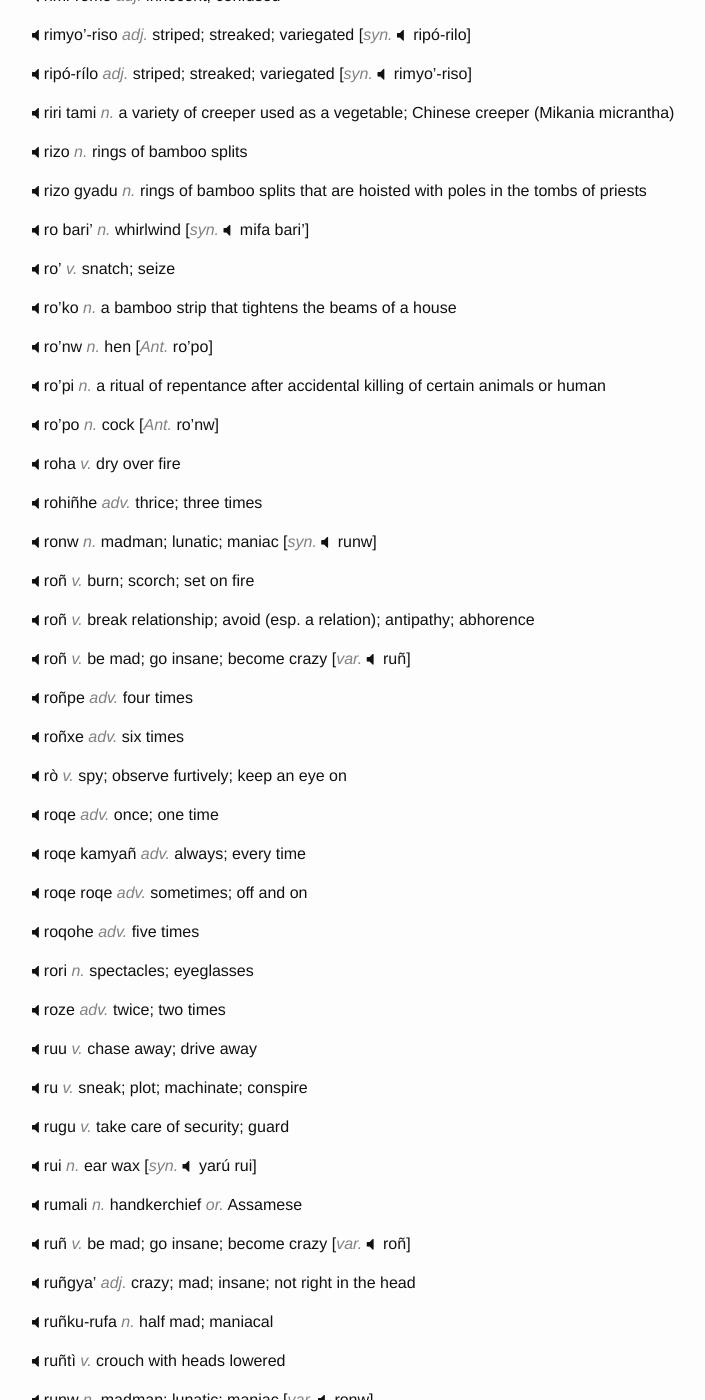
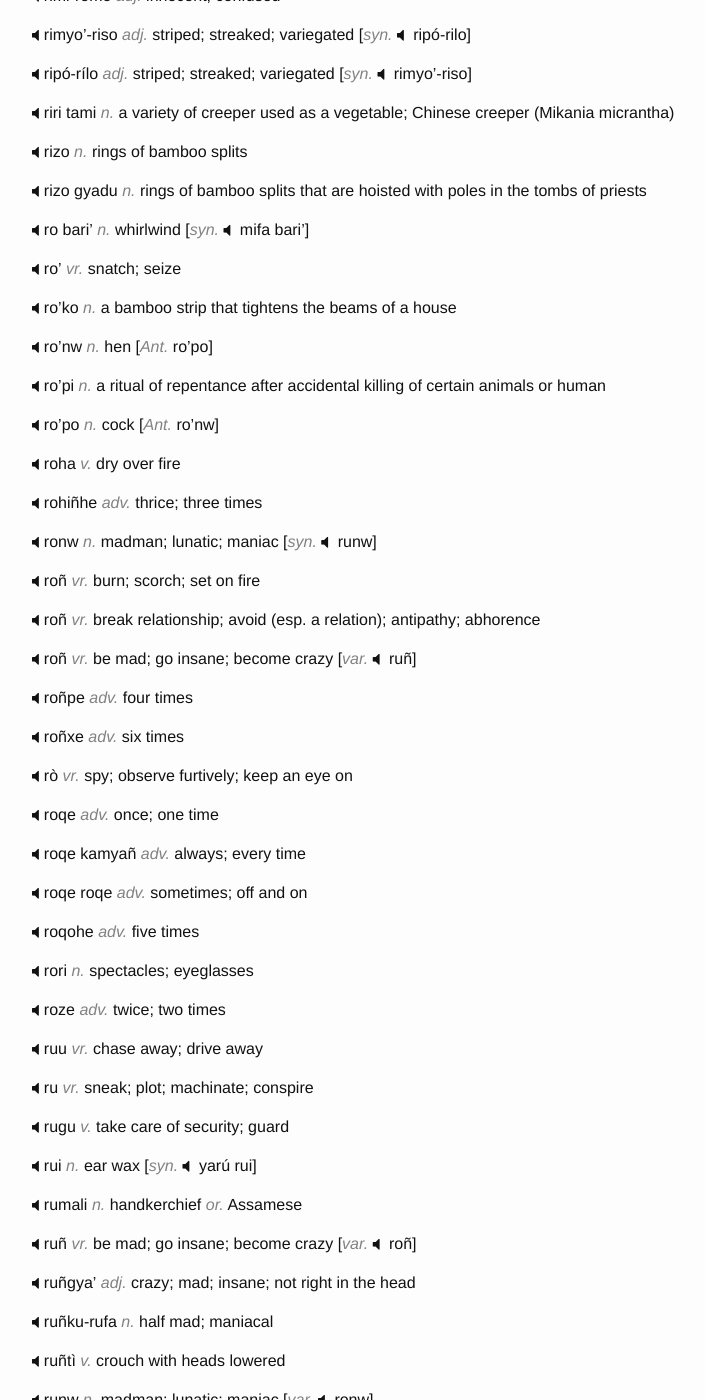
Before and after one commit to hacksparrow/language.apatani.org, a Jekyll site: the page built from dictionary/r.md, in a window 1280 px wide and 1400 px high, scrolled down 2677 px. Shown: the whole window, without its empty margins (238-943 px from the left). Built offline with Jekyll 4.4.1, drawn with Linux system fonts in a browser that asks for light colours; nearby versions of some CDN libraries; comment, search, counter and statistics services are not loaded; some of the changed text lies outside the part shown.

Commit message:
Update r.md

```diff
--- a/dictionary/r.md
+++ b/dictionary/r.md
@@ -6,15 +6,15 @@
 ipa: r
 ---
 
-__ra__	_v._	build (a structure); construct; fabricate
+__ra__	_vr._	build (a structure); construct; fabricate
 
-__ra'__	_v._	bind; strap; fasten
+__ra'__	_vr._	bind; strap; fasten
 
 __ra'po__	_v._	tie on something; strap	[_syn._	rw'po	]
 
 __ra'tiñ__	_v._	fasten (as of a door)
 
-__raa__	_v._	avenge; take revenge for
+__raa__	_vr._	avenge; take revenge for
 
 __raabúu__	_n._	hollow
 
@@ -36,7 +36,7 @@
 
 __rako__	_n._	tortoise	[_var._	rwko]	[_syn._	samiñ rako]
 
-__rañ__	_v._	tie; tether
+__rañ__	_vr._	tie; tether
 
 __rañda__	_n._	smoothing plane	_or._	Assamese
 
@@ -54,9 +54,9 @@
 
 __razi'__	_n._	chain
 
-__re'__	_v._	cross (a river); traverse; travel across
+__re'__	_vr._	cross (a river); traverse; travel across
 
-__re'__	_v._	shave; scrape
+__re'__	_vr._	shave; scrape
 
 __re'bya__	_n._	ladder	[_syn._	abya]
 
@@ -74,9 +74,9 @@
 
 __reqe__	_adj._	tired	[_var._	reqw]
 
-__ri__	_v._	read	_Or._	Assamese
+__ri__	_vr._	read	_Or._	Assamese
 
-__ri__	_v._	throw	[_syn._	ku], go
+__ri__	_vr._	throw	[_syn._	ku], go
 
 __rì afiñ__	_n._	the day after tomorrow evening
 
@@ -88,9 +88,9 @@
 
 __ríi__	_n._	drool
 
-__ríi__	_v._	sew; stitch
+__ríi__	_vr._	sew; stitch
 
-__rìi__	_v._	mark; mark a line
+__rìi__	_vr._	mark; mark a line
 
 __ribo__	_v._	throw something across
 
@@ -142,7 +142,7 @@
 
 __ro bari'__	_n._	whirlwind	[_syn._	mifa bari']
 
-__ro'__	_v._	snatch; seize
+__ro'__	_vr._	snatch; seize
 
 __ro'ko__	_n._	a bamboo strip that tightens the beams of a house
 
@@ -158,17 +158,17 @@
 
 __ronw__	_n._	madman; lunatic; maniac	[_syn._	runw]
 
-__roñ__	_v._	burn; scorch; set on fire
+__roñ__	_vr._	burn; scorch; set on fire
 
-__roñ__	_v._	break relationship; avoid (esp. a relation); antipathy; abhorence
+__roñ__	_vr._	break relationship; avoid (esp. a relation); antipathy; abhorence
 
-__roñ__	_v._	be mad; go insane; become crazy	[_var._	ruñ]
+__roñ__	_vr._	be mad; go insane; become crazy	[_var._	ruñ]
 
 __roñpe__	_adv._	four times
 
 __roñxe__	_adv._	six times
 
-__rò__	_v._	spy; observe furtively; keep an eye on
+__rò__	_vr._	spy; observe furtively; keep an eye on
 
 __roqe__	_adv._	once; one time
 
@@ -182,9 +182,9 @@
 
 __roze__	_adv._	twice; two times
 
-__ruu__	_v._	chase away; drive away
+__ruu__	_vr._	chase away; drive away
 
-__ru__	_v._	sneak; plot; machinate; conspire
+__ru__	_vr._	sneak; plot; machinate; conspire
 
 __rugu__	_v._	take care of security; guard
 
@@ -192,7 +192,7 @@
 
 __rumali__	_n._	handkerchief	_or._	Assamese
 
-__ruñ__	_v._	be mad; go insane; become crazy	[_var._	roñ]
+__ruñ__	_vr._	be mad; go insane; become crazy	[_var._	roñ]
 
 __ruñgya'__	_adj._	crazy; mad; insane; not right in the head
 
@@ -204,9 +204,9 @@
 
 __rupu__	_n._	silver	[_var._	rwpu]
 
-__ruu__	_v._	drill; bore a hole in; make a hole in
+__ruu__	_vr._	drill; bore a hole in; make a hole in
 
-__rúu__	_v._	shed (as trees do of leaves)
+__rúu__	_vr._	shed (as trees do of leaves)
 
 __ru-xa__	_n._	noise; tumult; commotion
 
@@ -226,13 +226,13 @@
 
 __ruyó__	_n._	a variety of cane earring
 
-__rw__	_v._	stagnate (as do the water)
+__rw__	_vr._	stagnate (as do the water)
 
-__rw'__	_v._	bind; strap
+__rw'__	_vr._	bind; strap
 
-__rw'__	_v._	cut into pieces with sawing or slicing movement
+__rw'__	_vr._	cut into pieces with sawing or slicing movement
 
-__rw'__	_v._	sit (as do the chickens); perch; roost
+__rw'__	_vr._	sit (as do the chickens); perch; roost
 
 __rw'lo__	_v._	pour a liquid down
 
@@ -278,7 +278,7 @@
 
 __rwsi-rwse__	_adj._	messy; disorganized; chaotic; cluttered
 
-__rww__	_v._	buy; purchase	[_Ant._	pyu']
+__rww__	_vr._	buy; purchase	[_Ant._	pyu']
 
 __rwxw afiñ__	_n._	the evening after four days
 
```
Also changed, not shown: other parts of dictionary/r.md (+1 -1 lines).
